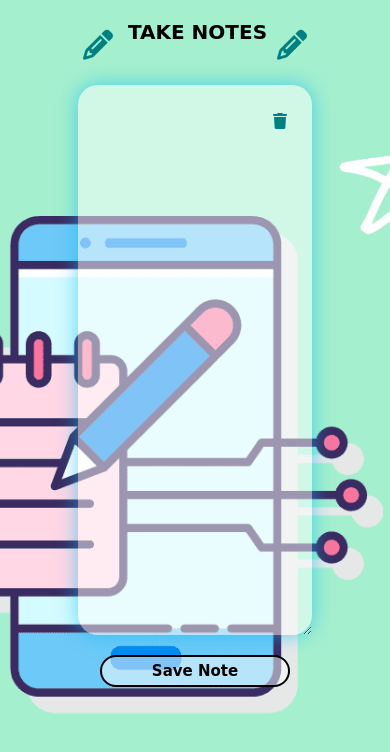
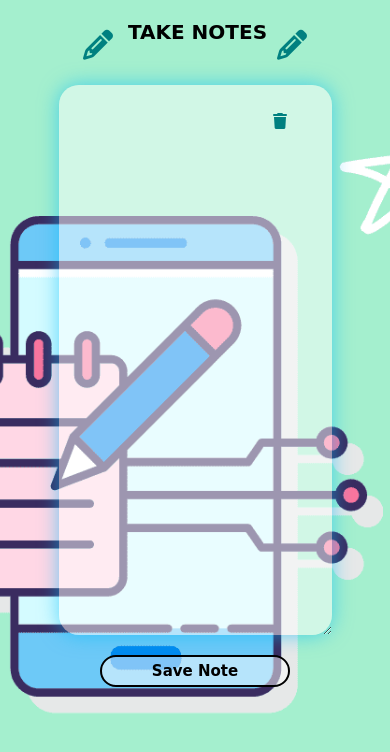
Before and after one commit to gittybro12/Note-, a plain HTML site: page index.html in a window 390 px wide. Drawn offline with Linux system fonts and the light colour scheme; a web font is replaced by a local one.

Commit message:
Update style.css

```diff
--- a/style.css
+++ b/style.css
@@ -90,9 +90,7 @@ body{
         font-size: 30px;
     }
     textarea {
-        width: 60%;
+        width: 70%;
+        font-size:15px;
        }
-    textarea{
-        font-size:15px;
-    }
 }
```
